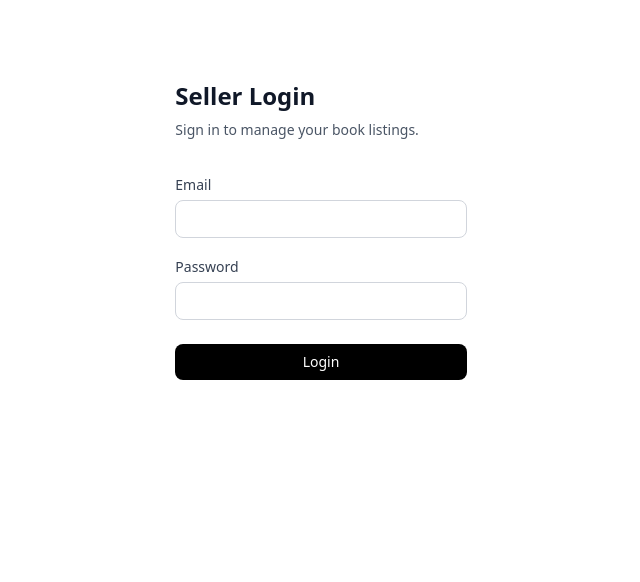
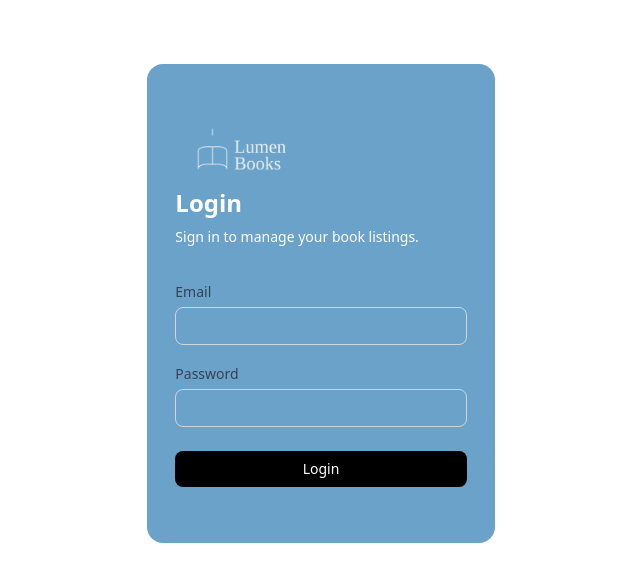
Before and after one commit to johndakshak/lumenBooks, a Next.js app: page /login in a window 1280 px wide. Shown: the top 582 px of the page, without its empty margins (319-959 px from the left). Built offline with nearby package versions, Linux system fonts and the light colour scheme.

Commit message:
fix: Add background color to Login

```diff
--- a/app/login/LoginForm.tsx
+++ b/app/login/LoginForm.tsx
@@ -43,7 +43,7 @@ export default function LoginForm() {
           type="email"
           value={email}
           onChange={(e) => setEmail(e.target.value)}
-          className="mt-1 w-full rounded-lg border border-gray-300 px-3 py-2 text-sm focus:outline-none focus:ring-2 focus:ring-indigo-500"
+          className="mt-1 w-full rounded-lg border border-gray-300 px-3 py-2 text-sm focus:outline-none"
         />
       </div>
 
@@ -57,7 +57,7 @@ export default function LoginForm() {
           type="password"
           value={password}
           onChange={(e) => setPassword(e.target.value)}
-          className="mt-1 w-full rounded-lg border border-gray-300 px-3 py-2 text-sm focus:outline-none focus:ring-2 focus:ring-indigo-500"
+          className="mt-1 w-full rounded-lg border border-gray-300 px-3 py-2 text-sm focus:outline-none"
         />
       </div>
 
--- a/app/login/page.tsx
+++ b/app/login/page.tsx
@@ -1,10 +1,12 @@
 import LoginForm from "./LoginForm";
+import Image from "next/image";
 
 export default function LoginPage() {
   return (
-    <section className="mx-auto flex max-w-md flex-col px-6 py-20">
-      <h1 className="text-2xl font-bold text-gray-900">Seller Login</h1>
-      <p className="mt-2 text-sm text-gray-600">
+    <section className="mx-auto flex max-w-md flex-col px-7 p-14 bg-[#6aa2ca] mt-16 rounded-2xl">
+      <img src="/images/lumen_books_logo_v2c.png" alt="" className="w-[250px] flex text-center"/>
+      <h1 className="text-2xl font-bold text-white">Login</h1>
+      <p className="mt-2 text-sm text-white">
         Sign in to manage your book listings.
       </p>
 
```
